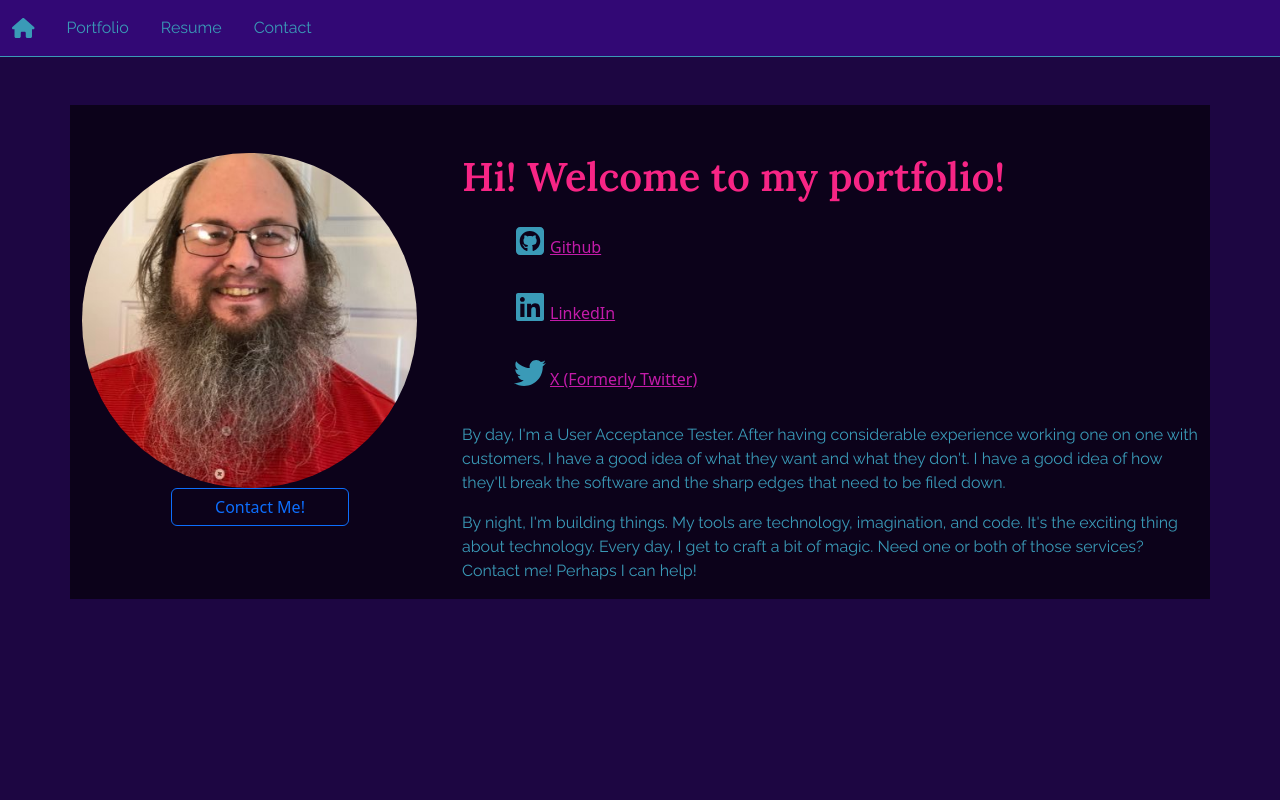
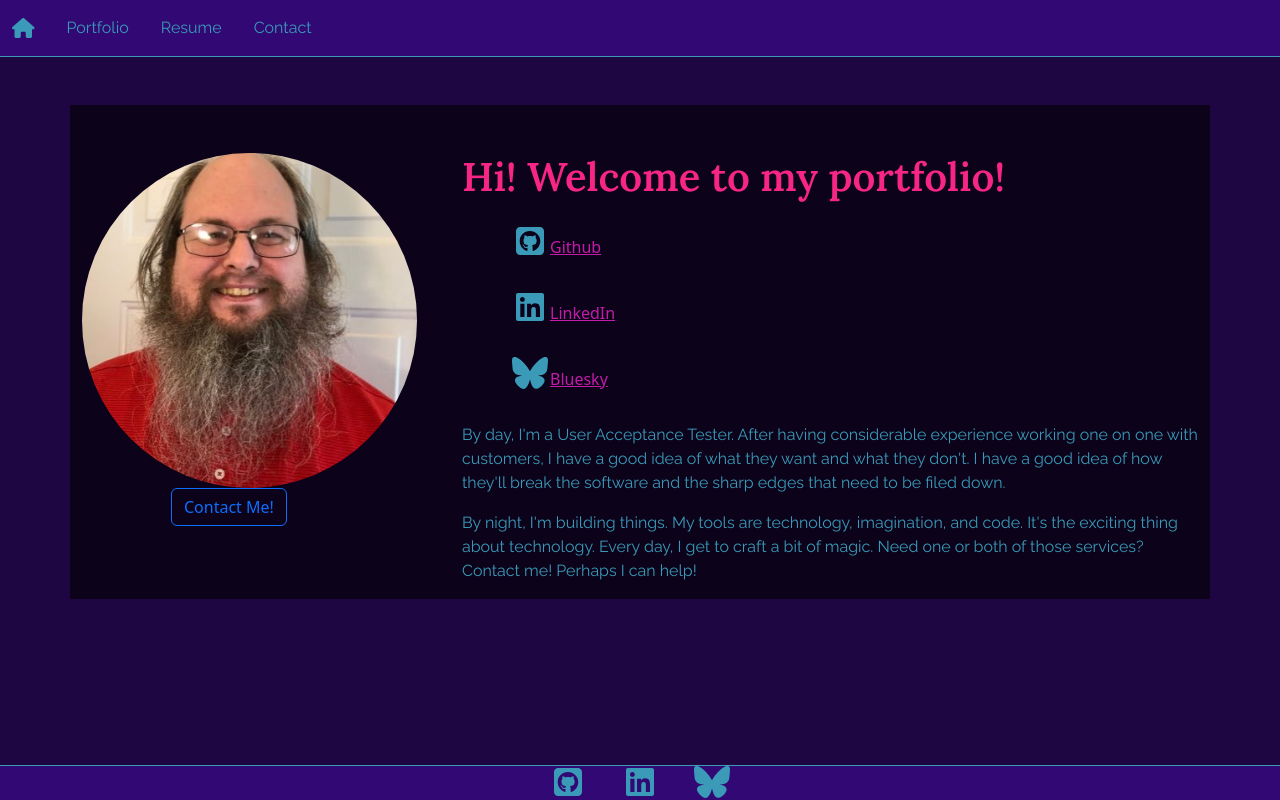
Before and after one commit to JohnBrunson/react-portfolio, a React (Vite) app: page / in a window 1280 px wide. Built offline with nearby package versions, Linux system fonts and the light colour scheme; a web font is replaced by a local one.

Commit message:
Footer added. Bugs fixed.

```diff
--- a/src/App.jsx
+++ b/src/App.jsx
@@ -1,11 +1,13 @@
+import Footer from "./components/Footer";
 import Nav from "./components/Header";
 import { Outlet } from "react-router-dom";
 
 export default function App() {
   return (
     <div>
-      <Nav/>
+      <Nav />
       <Outlet />
+      <Footer />
     </div>
   )
 }
--- a/src/assets/style.css
+++ b/src/assets/style.css
@@ -1,7 +1,9 @@
 :root {
     --main-bg-color: #1d0642;
     --navbar-custom-background: #320875;
+    --footer-custom-background: #320875;
     --navbar-accent: #3a9ab7;
+    --footer-accent: #3a9ab7;
     --navbar-text: #3a9ab7;
     --navbar-text-hover: #4cc9F0;
     --body-header-text: #F72585;
@@ -106,3 +108,9 @@ body {
 .form-control::placeholder {
     color: #ccc;
 }
+.footer-custom-background {
+    background-color: var(--footer-custom-background);
+}
+.footer-top-custom {
+    border-top: 1px solid var(--footer-accent)
+}
--- /dev/null
+++ b/src/components/Footer.jsx
@@ -0,0 +1,30 @@
+import { FontAwesomeIcon } from '@fortawesome/react-fontawesome';
+import { faSquareGithub, faLinkedin, faBluesky } from '@fortawesome/free-brands-svg-icons';
+
+export default function Footer() {
+    return (
+        <footer className="fixed-bottom footer-custom-background footer-top-custom">
+        <div className="container">
+        <ul className="d-flex justify-content-center align-items-center list-unstyled mb-0" id='social-links'>
+            <li className="px-3">
+                <a href="https://github.com/JohnBrunson/" target="_blank">
+                    <FontAwesomeIcon icon={faSquareGithub} className="icon fa-2x fa-fw" />
+                </a>
+            </li>
+            <li className="px-3">
+                <a href="https://www.linkedin.com/in/john-brunson" target="_blank">
+                    <FontAwesomeIcon icon={faLinkedin} className="icon fa-2x fa-fw" />
+                </a>
+            </li>
+            <li className="px-3">
+                <a href="https://bsky.app/profile/sleepyprogrammer.bsky.social" target="_blank">
+                    <FontAwesomeIcon icon={faBluesky} className="icon fa-2x fa-fw" />
+                </a>
+            </li>
+        </ul>
+        </div>
+
+        </footer>
+    )
+
+}
--- a/src/pages/About.jsx
+++ b/src/pages/About.jsx
@@ -1,5 +1,6 @@
 import { FontAwesomeIcon } from '@fortawesome/react-fontawesome';
-import { faSquareGithub, faLinkedin, faTwitter } from '@fortawesome/free-brands-svg-icons';
+import { faSquareGithub, faLinkedin, faBluesky } from '@fortawesome/free-brands-svg-icons';
+import { Link } from 'react-router-dom';
 
 export default function About() {
     return (
@@ -8,25 +9,28 @@ export default function About() {
                 <div className="container col-md-4 body-main pt-5">
                     <img className="p-5-md" src="/assets/img/john-brunson-headshot.jpg" alt="A Picture of John Brunson" id="headshot" />
                     <div className="d-grid gap-2 col-6 mx-auto">
-                        <button type="button" className="btn btn-outline-primary">Contact Me!</button>
+                        <Link to="/Contact">
+                            <button type="button" className="btn btn-outline-primary">Contact Me!</button>
+                        </Link>
+
                     </div>
                 </div>
                 <div className="container col-md-8 body-main pt-5" id="brand-statement">
                     <h1 className="lora-header">Hi! Welcome to my portfolio!</h1>
                     <ul id="social-links">
                         <li className="p-3">
-                            <a href="https://github.com/JohnBrunson/">
+                            <a href="https://github.com/JohnBrunson/" target="_blank">
                                 <FontAwesomeIcon icon={faSquareGithub} className="icon fa-2x fa-fw" />Github
                             </a>
                         </li>
                         <li className="p-3">
-                            <a href="https://www.linkedin.com/in/john-brunson">
+                            <a href="https://www.linkedin.com/in/john-brunson" target="_blank">
                                 <FontAwesomeIcon icon={faLinkedin} className="icon fa-2x fa-fw" />LinkedIn
                             </a>
                         </li>
                         <li className="p-3">
-                            <a href="https://www.twitter.com">
-                                <FontAwesomeIcon icon={faTwitter} className="icon fa-2x fa-fw" />X (Formerly Twitter)
+                            <a href="https://bsky.app/profile/sleepyprogrammer.bsky.social" target="_blank">
+                                <FontAwesomeIcon icon={faBluesky} className="icon fa-2x fa-fw" />Bluesky
                             </a>
                         </li>
                     </ul>
```
